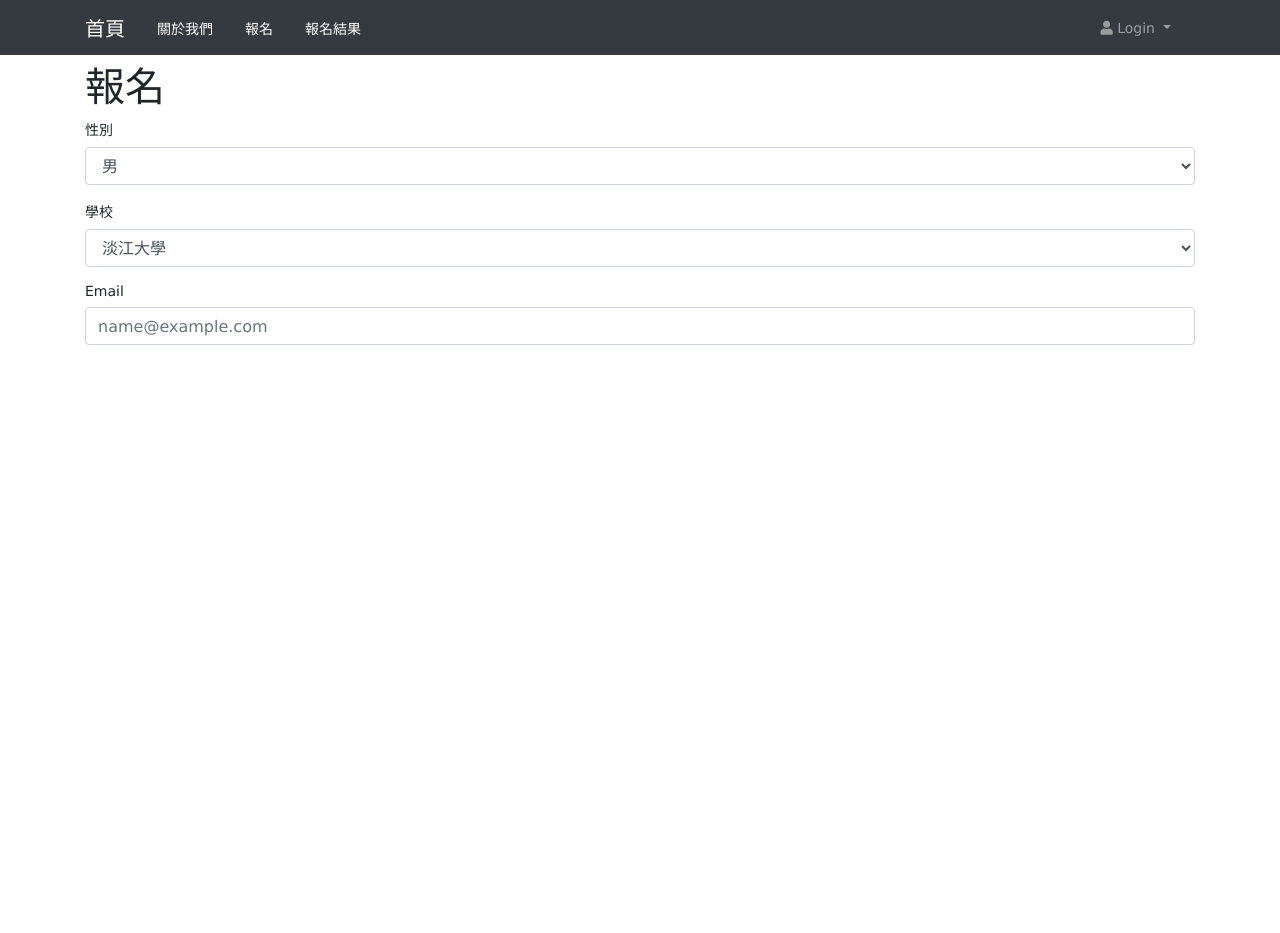
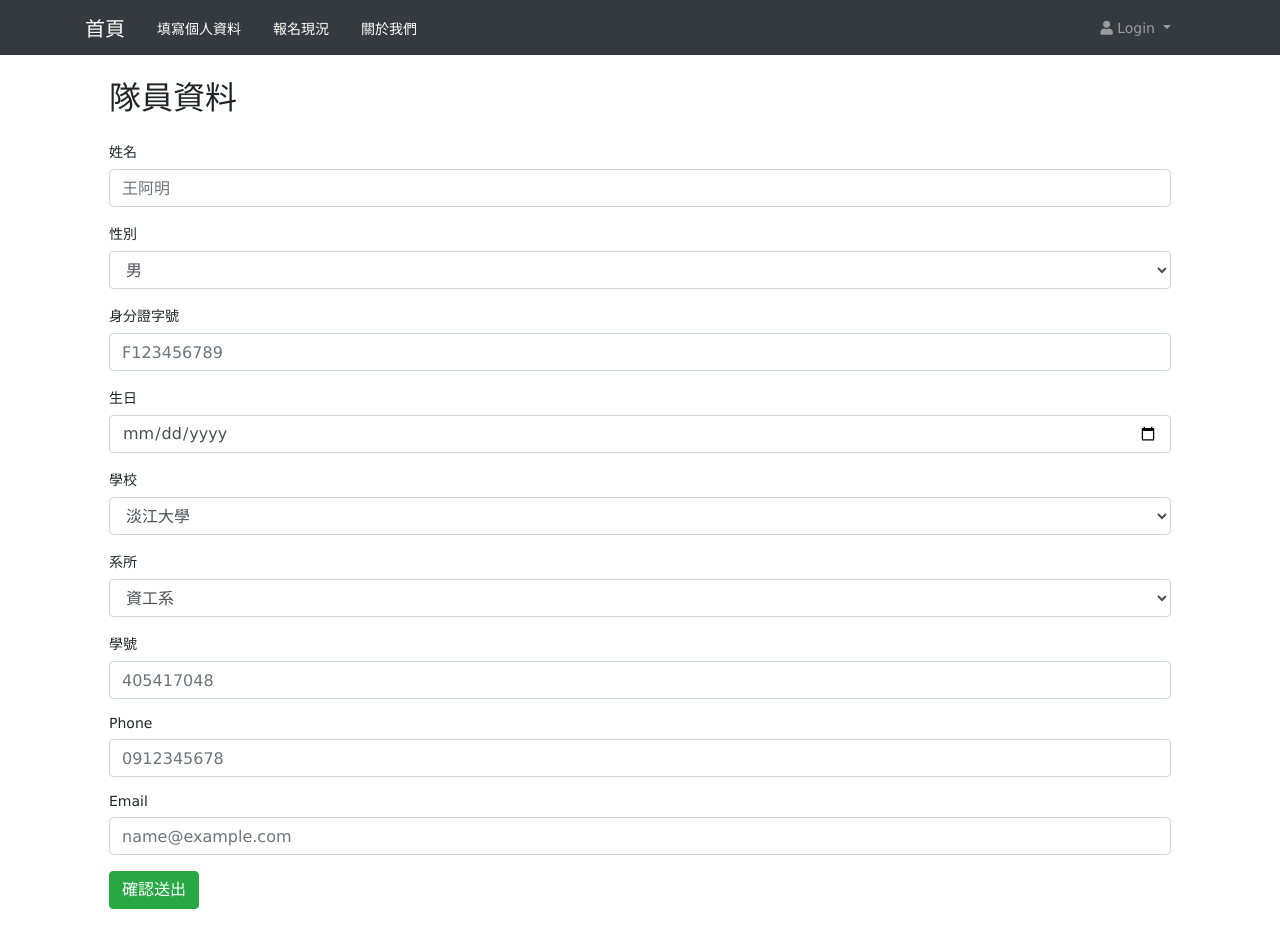
Before and after one commit to Kevinwuu/TKU_db_team, a Node server app: page /signup in a window 1280 px wide. Before the commit the page ends 800 px from the top, so only its background shows below. Run offline with Node 20, Linux system fonts and the light colour scheme; some libraries are stand-ins or nearby versions.

Commit message:
完成填寫資料頁面, 新增隊伍查詢框

```diff
--- a/public/stylesheets/style.css
+++ b/public/stylesheets/style.css
@@ -12,3 +12,9 @@ nav .navbar-nav li:hover {
     opacity: 0.5;
     /* background-color: red; */
 }
+
+input[type=number]::-webkit-inner-spin-button,
+input[type=number]::-webkit-outer-spin-button {
+    -webkit-appearance: none;
+    margin: 0;
+}
--- a/views/navbar.ejs
+++ b/views/navbar.ejs
@@ -6,14 +6,15 @@
         </button>
         <div class="collapse navbar-collapse" id="navbarCollapse">
             <ul class="navbar-nav">
+
+                <li class="nav-item px-2">
+                    <a href="/signup" class="nav-link active">填寫個人資料</a>
+                </li>
+                <li class="nav-item px-2">
+                    <a href="/result" class="nav-link active">報名現況</a>
+                </li>
                 <li class="nav-item px-2">
                     <a href="/about" class="nav-link active">關於我們</a>
-                </li>
-                <li class="nav-item px-2">
-                    <a href="/signup" class="nav-link active">報名</a>
-                </li>
-                <li class="nav-item px-2">
-                    <a href="/result" class="nav-link active">報名結果</a>
                 </li>
             </ul>
             <ul class="navbar-nav ml-auto">
--- a/views/signup.ejs
+++ b/views/signup.ejs
@@ -16,19 +16,32 @@
 <body>
     <% include navbar.ejs %>
         <div class="container">
-            <div class="contain my-2">
-                <h1>
-                    報名
-                </h1>
+            <div class="content my-4 mx-4">
+                <div class="header ">
+                    <h2>
+                        隊員資料
+                    </h2>
+                </div><br>
+                <div class="input-area mx-6 p-6">
+                    <form>
+                        <div class="form-group">
+                            <label for="exampleFormControlInput1">姓名</label>
+                            <input type="text" class="form-control" id="exampleFormControlInput1" placeholder="王阿明">
                         </div>
-            <form>
-
                         <div class="form-group">
                             <label for="exampleFormControlSelect1">性別</label>
                             <select class="form-control" id="exampleFormControlSelect1">
                                 <option>男</option>
                                 <option>女</option>
                             </select>
+                        </div>
+                        <div class="form-group">
+                            <label for="exampleFormControlInput1">身分證字號</label>
+                            <input type="password" class="form-control" id="exampleFormControlInput1" placeholder="F123456789">
+                        </div>
+                        <div class="form-group">
+                            <label for="exampleFormControlInput1">生日</label>
+                            <input type="date" class="form-control" id="exampleFormControlInput1" placeholder="">
                         </div>
                         <div class="form-group">
                             <label for="exampleFormControlSelect1">學校</label>
@@ -40,10 +53,30 @@
                             </select>
                         </div>
                         <div class="form-group">
+                            <label for="exampleFormControlSelect1">系所</label>
+                            <select class="form-control" id="exampleFormControlSelect1">
+                                <option>資工系</option>
+                                <option>資管系</option>
+                                <option>資圖系</option>
+                                <option>資傳系</option>
+                            </select>
+                        </div>
+                        <div class="form-group">
+                            <label for="exampleFormControlInput1">學號</label>
+                            <input type="number" class="form-control" id="exampleFormControlInput1" placeholder="405417048">
+                        </div>
+                        <div class="form-group">
+                            <label for="exampleFormControlInput1">Phone</label>
+                            <input type="number" class="form-control" id="exampleFormControlInput1" placeholder="0912345678">
+                        </div>
+                        <div class="form-group">
                             <label for="exampleFormControlInput1">Email</label>
                             <input type="email" class="form-control" id="exampleFormControlInput1" placeholder="name@example.com">
                         </div>
+                        <button class="btn btn btn-success" type="submit">確認送出</button>
                     </form>
+                </div>
+            </div>
         </div>
 
 </body>
```
Also changed, not shown: views/index.ejs (+10 -9 lines), views/result.ejs (+29 -4 lines). Lines whose indentation alone changed are shown as unchanged.
